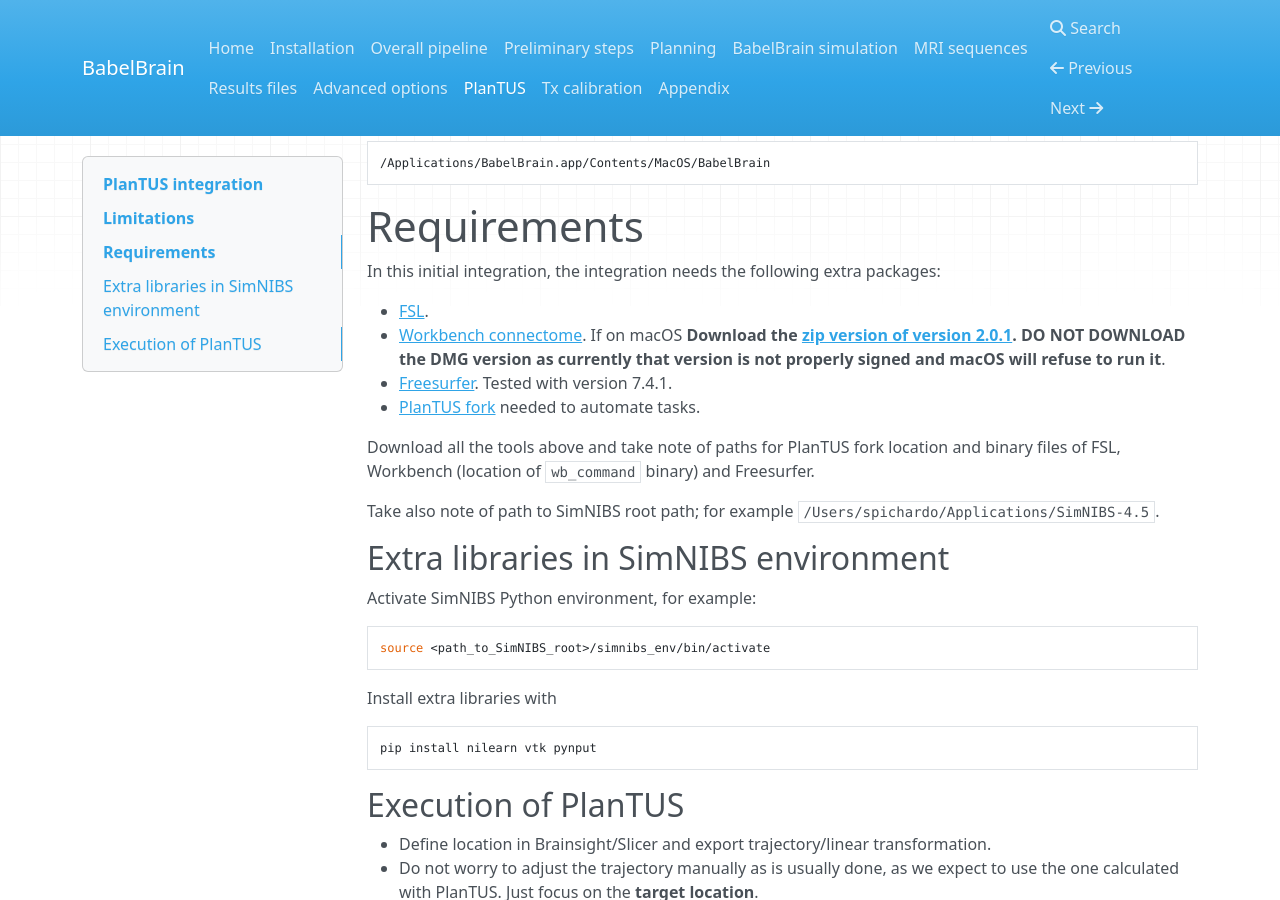
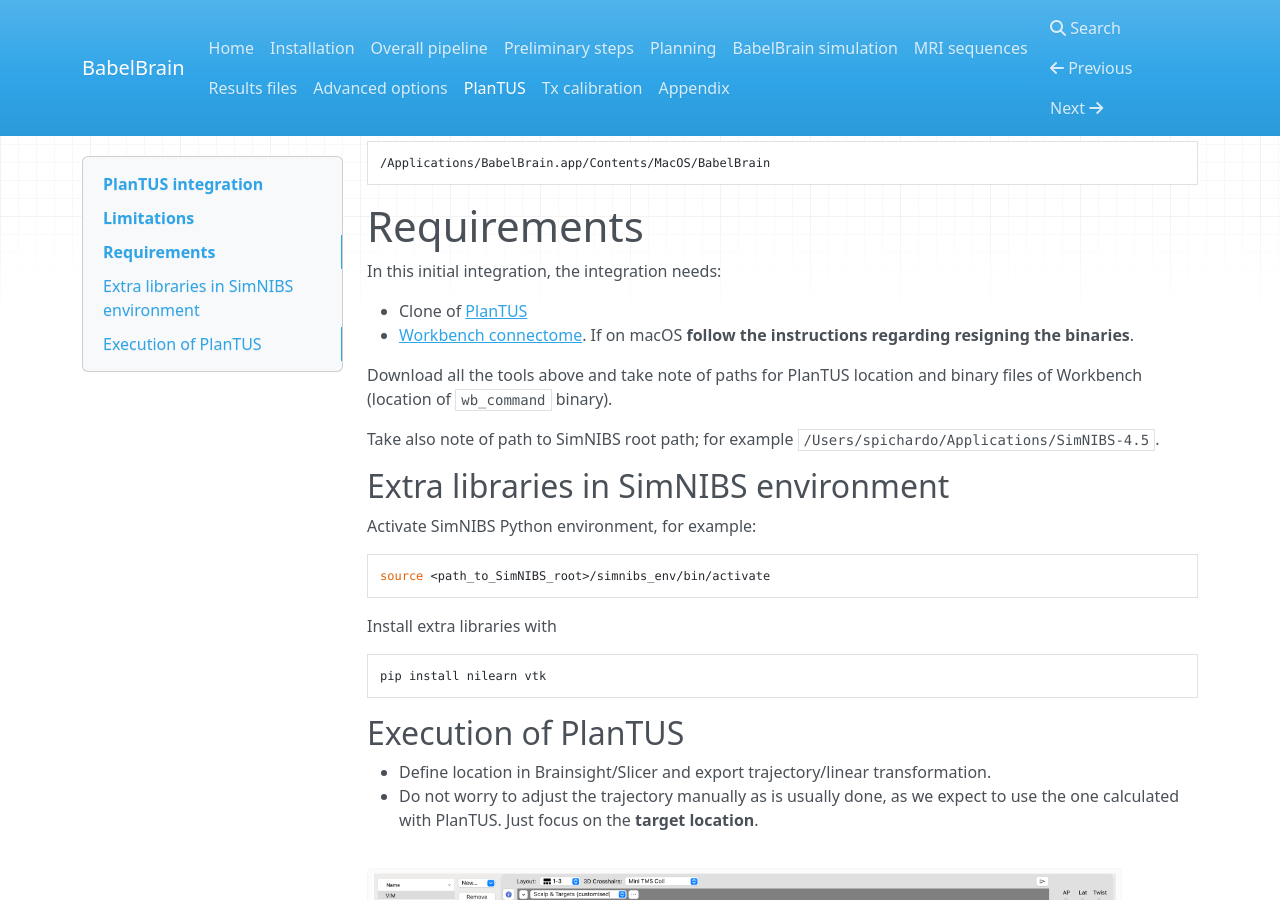
Before and after one commit to ProteusMRIgHIFU/BabelBrain, an MkDocs documentation site: the page built from docs/docs/Advanced/PlanTUS.md, in a window 1280 px wide and 900 px high, scrolled down 912 px. Built offline with MkDocs 1.6.1, drawn with Linux system fonts in a browser that asks for light colours; nearby versions of some CDN libraries.

Commit message:
Update PlanTUS requirements and install notes
Revise the PlanTUS integration docs: replace the previous fork reference with a clone of PlanTUS (mlueckel), remove FSL and Freesurfer from the listed requirements, and update the Workbench macOS guidance to mention resigning the binaries. Adjust the download/path notes to only call out PlanTUS and the wb_command binary, and remove `pynput` from the pip install command.

````diff
--- a/docs/docs/Advanced/PlanTUS.md
+++ b/docs/docs/Advanced/PlanTUS.md
@@ -18,14 +18,13 @@
 ```
 
 # Requirements
-In this initial integration, the integration needs the following extra packages:
+In this initial integration, the integration needs:
 
-* [FSL](https://fsl.fmrib.ox.ac.uk/fsl/docs/).
-* [Workbench connectome](https://humanconnectome.org/software/connectome-workbench). If on macOS **Download the [zip version of version 2.0.1](https://humanconnectome.org/storage/app/media/workbench/workbench-macub-v2.0.1.zip). DO NOT DOWNLOAD the DMG version as currently that version is not properly signed and macOS will refuse to run it**.
-* [Freesurfer](https://surfer.nmr.mgh.harvard.edu). Tested with version 7.4.1.
-* [PlanTUS fork](https://github.com/spichardo/PlanTUS) needed to automate tasks.
+* Clone of [PlanTUS](https://github.com/mlueckel/PlanTUS)
+* [Workbench connectome](https://humanconnectome.org/software/connectome-workbench). If on macOS **follow the instructions regarding resigning the binaries**.
 
-Download all the tools above and take note of paths for PlanTUS fork location and binary files of FSL, Workbench (location of `wb_command` binary) and Freesurfer.
+
+Download all the tools above and take note of paths for PlanTUS location and binary files of Workbench (location of `wb_command` binary).
 
 Take also note of path to SimNIBS root path; for example `/Users/spichardo/Applications/SimNIBS-4.5`.
 
@@ -36,7 +35,7 @@
 ```
 Install extra libraries with
 ```bash
-pip install nilearn vtk pynput
+pip install nilearn vtk
 ```
 
 ## Execution of PlanTUS
````
